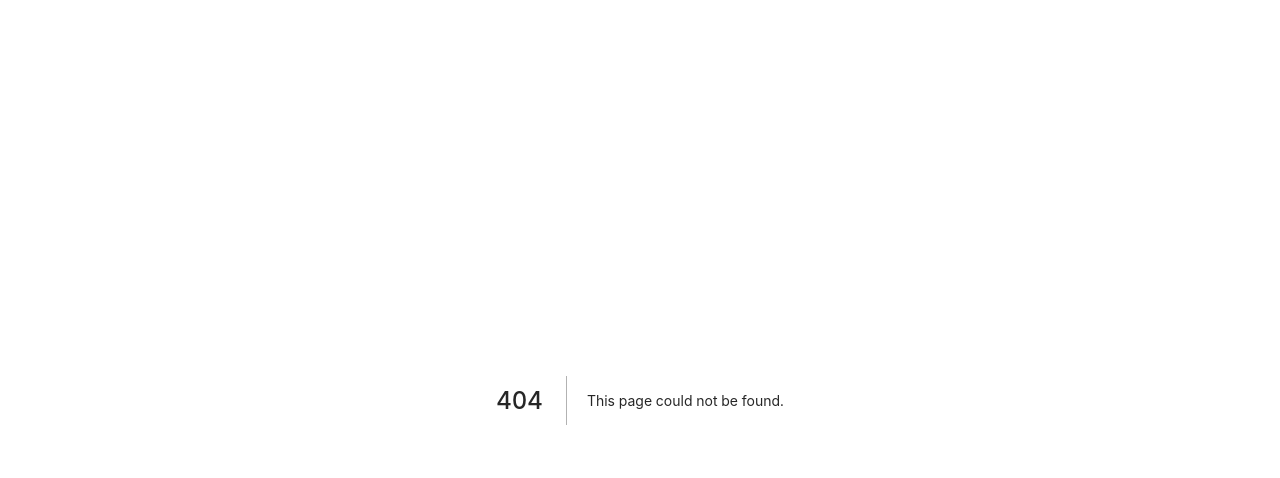
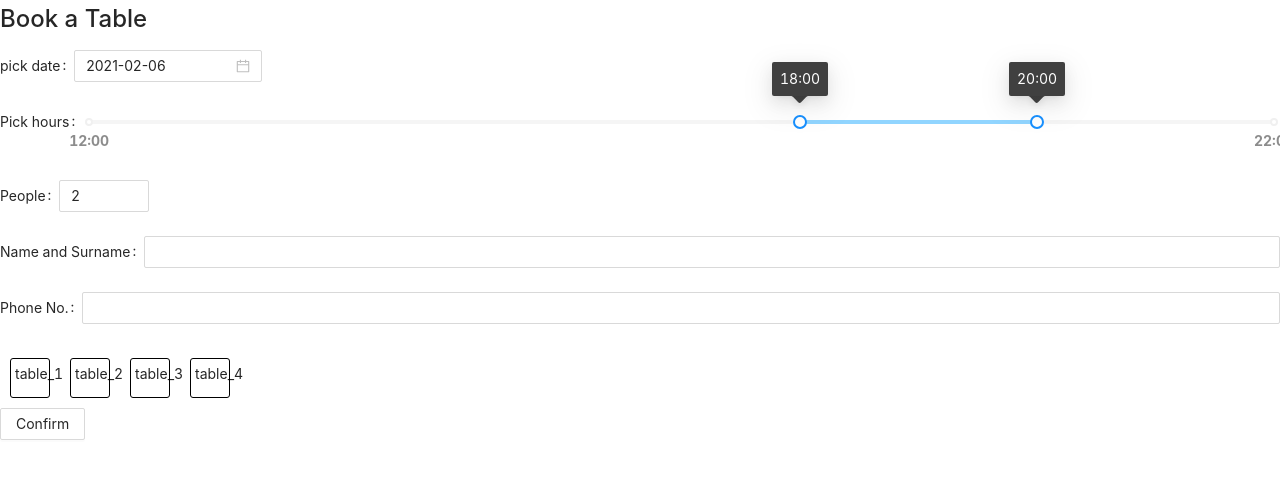
Before and after one commit to mpa-ia/eatNlounge, a Next.js app: page /bookings in a window 1280 px wide. Before the commit this address had no page. Shown: the top 478 px of the page. Built offline with nearby package versions, Linux system fonts and the light colour scheme.

Commit message:
create booking view & booking Form

```diff
--- /dev/null
+++ b/components/BookingForm/index.tsx
@@ -0,0 +1,117 @@
+import React, { useCallback, useState } from 'react';
+import { DatePicker, InputNumber, Form, Button, Slider, Input } from 'antd';
+import Tables from '../Tables';
+import { settings, content } from '../../settings';
+import moment from 'moment';
+import * as BookingFormTypes from './interfaces';
+
+const { hours, amountWidget, datePicker } = settings;
+const { bookingForm } = content.pages.bookings;
+
+interface Props {
+	schedule: Bookings.Schedule | undefined;
+}
+
+function BookingForm(props: Props): React.ReactElement {
+  const [pickedDate, pickDate] = useState(moment());
+  const [startHour, setStartHour] = useState<number>(hours.defaultMin);
+  // const [duration, setDuration] = useState<number>(hours.defaultMax - hours.defaultMin);
+  const [selectedTable, selectTable] = useState<string | null>(null);
+  const formatSliderTip = useCallback(
+    value => {
+      if (value) {
+        if (value % 1 === 0) {
+          return `${value}:00`;
+        } else {
+          const [naturalNumber] = value.toString().split('.');
+          return `${naturalNumber}:30`;
+        }
+      }
+    },
+    [],
+  );
+  const disableDates = useCallback(
+    current =>
+      current.diff(moment(), 'days') >= datePicker.maxDaysInFuture || current.diff(moment(), 'days') < 0
+    , [],
+  );
+  const updateDate: BookingFormTypes.UpdateDate = date => {
+    if (date) pickDate(date);
+
+  };
+  const chooseTable: BookingFormTypes.ChooseTable = tableId => {
+    selectTable(tableId);
+  };
+  const defineTablesStatus: BookingFormTypes.DefineTablesStatus = () =>
+    settings.tables.map(table => {
+      let isTableFree = true;
+      const date = pickedDate.format('YYYY/MM/DD');
+      if (
+        props.schedule &&
+				props.schedule[date] &&
+				props.schedule[date][startHour] &&
+				props.schedule[date][startHour].includes(table.id)
+      ) {
+        isTableFree = false;
+      }
+      return {
+        ...table,
+        isFree: isTableFree,
+        selected: selectedTable === table.id,
+      };
+    });
+  const changeBookingHours: BookingFormTypes.ChangeBookingHours = range => {
+    const [startHour, endHour] = range;
+    setStartHour(startHour);
+    setDuration(endHour - startHour);
+  };
+  return (
+    <Form>
+      <Form.Item label={bookingForm.pickDate}>
+        <DatePicker
+          disabledDate={disableDates}
+          onChange={updateDate}
+          defaultValue={pickedDate}
+        />
+      </Form.Item>
+      <Form.Item label={bookingForm.pickHours}>
+        <Slider
+          range
+          min={hours.open}
+          max={hours.latest}
+          defaultValue={[hours.defaultMin, hours.defaultMax]}
+          step={hours.step}
+          tooltipVisible
+          marks={{
+            [hours.open]: { label: <strong>{hours.open}:00</strong> },
+            [hours.latest]: { label: <strong>{hours.latest}:00</strong> },
+          }}
+          tipFormatter={formatSliderTip}
+          onChange={changeBookingHours}
+        />
+      </Form.Item>
+      <Form.Item label={bookingForm.enterPeople}>
+        <InputNumber
+          min={amountWidget.defaultMin}
+          max={amountWidget.defaultMax}
+          defaultValue={amountWidget.defaultValue}
+        />
+      </Form.Item>
+      <Form.Item label={bookingForm.enterSurname}>
+        <Input />
+      </Form.Item>
+      <Form.Item label={bookingForm.enterPhone}>
+        <Input />
+      </Form.Item>
+      <Tables
+        tables={defineTablesStatus()}
+        onSelect={chooseTable}
+      />
+      <Form.Item>
+        <Button>{bookingForm.confirm}</Button>
+      </Form.Item>
+    </Form>
+  );
+}
+
+export default BookingForm;
--- /dev/null
+++ b/components/BookingForm/interfaces.tsx
@@ -0,0 +1,6 @@
+import { Moment } from 'moment';
+
+export type UpdateDate = (date: Moment | null) => void;
+export type ChooseTable = (tableId: string) => void;
+export type DefineTablesStatus = () => Bookings.Table[];
+export type ChangeBookingHours = (range: number[]) => void;
--- /dev/null
+++ b/components/Tables/Tables.style.tsx
@@ -0,0 +1,34 @@
+import styled from 'styled-components';
+
+export const Room = styled.div`
+	display: flex;
+`;
+interface TableProps {
+	occupied: boolean;
+	selected: boolean;
+}
+export const Table = styled.div<TableProps>`
+	border-radius: 3px;
+	border: 1px solid black;
+	height: 40px;
+	width: 40px;
+	margin: 10px;
+	padding: 4px;
+	&:hover {
+    background-color: ${props => props.occupied ? 'grey' : 'lightyellow' };
+	}
+	${({ occupied }) => occupied && `
+    background-color: grey;
+    opacity: 0.8;
+    pointer-events: none;
+		cursor: not-allowed;
+		border-color: darkgray;
+  `};
+		${({ selected }) => selected && `
+    background-color: lightblue;
+		border-color: darkgray;
+		&:hover {
+    	background-color: lightblue;
+		}
+  `};
+`;
--- /dev/null
+++ b/components/Tables/index.tsx
@@ -0,0 +1,25 @@
+import React from 'react';
+import * as Space from './Tables.style';
+interface Props {
+	tables: Bookings.Table[];
+	onSelect: (tableId: string) => void;
+}
+
+function Tables(props: Props):React.ReactElement {
+  return (
+    <Space.Room>
+      {props.tables.map(table =>
+        <Space.Table
+          key={table.id}
+          occupied={!table.isFree}
+          selected={table.selected}
+          onClick={props.onSelect.bind(null, table.id)}
+        >
+          {table.id}
+        </Space.Table>,
+      )}
+    </Space.Room>
+  );
+}
+
+export default Tables;
--- /dev/null
+++ b/pages/bookings/index.tsx
@@ -0,0 +1,43 @@
+/* eslint-disable react-hooks/exhaustive-deps */
+import React, { useState, useEffect } from 'react';
+import BookingForm from '../../components/BookingForm';
+import Head from 'next/head';
+import { content } from '../../settings';
+import { bookings } from '../../settings/bookings';
+import * as bookingTypes from './interfaces';
+
+function Bookings(): React.ReactElement {
+  const [bookingSchedule, setBookingSchedule] = useState<Bookings.Schedule>();
+  useEffect(() => {
+    // Todo: mocked, API call in the future
+    bookings.customers.forEach(booking => {
+      createBookingSchedule(booking.date, booking.hour, booking.duration, booking.tableId);
+    });
+  }, []);
+  const createBookingSchedule: bookingTypes.BookTable = (date, hour, duration, tableId) => {
+    const bookings = { ...bookingSchedule };
+    if (typeof bookings[date] === 'undefined') {
+      bookings[date] = {};
+    }
+    for (let hourBlock = hour; hourBlock < hour + duration; hourBlock += 0.5) {
+      if (typeof bookings[date][hourBlock] === 'undefined') {
+        bookings[date][hourBlock] = [];
+        bookings[date][hourBlock].push(tableId);
+      } else {
+        bookings[date][hourBlock].push(tableId);
+      }
+    }
+    setBookingSchedule(bookings);
+  };
+  return (
+    <>
+      <Head>
+        <title>{content.general.title} | {content.pages.bookings.title}</title>
+      </Head>
+      <h2>{content.pages.bookings.header}</h2>
+      <BookingForm schedule={bookingSchedule} />
+    </>
+  );
+}
+
+export default Bookings;
--- /dev/null
+++ b/pages/bookings/interfaces.tsx
@@ -0,0 +1 @@
+export type BookTable = (date: string, hour: number, duration: number, tableId: string) => void;
--- /dev/null
+++ b/settings/bookings.tsx
@@ -0,0 +1,94 @@
+export const bookings = {
+  event:[
+    {
+      'id':1,
+      'date':'2019-01-01',
+      'hour':'12:30',
+      'table':1,
+      'repeat':false,
+      'duration':4,
+      'ppl':3,
+      'starters':[
+      ],
+    },
+    {
+      'id':2,
+      'date':'2019-01-01',
+      'hour':'16:00',
+      'table':3,
+      'repeat':'daily',
+      'duration':2,
+      'ppl':3,
+      'starters':[
+        'bread',
+        'lemonWater',
+      ],
+    },
+    {
+      'id':3,
+      'date':'2019-01-01',
+      'hour':'12:00',
+      'table':3,
+      'repeat':'daily',
+      'duration':2,
+      'ppl':3,
+      'starters':[
+        'bread',
+        'lemonWater',
+      ],
+    },
+    {
+      'id':4,
+      'date':'2019-01-01',
+      'hour':'13:00',
+      'table':2,
+      'repeat':'daily',
+      'duration':4,
+      'ppl':3,
+      'starters':[
+      ],
+    },
+    {
+      'id':5,
+      'date':'2019-01-01',
+      'hour':'18:00',
+      'table':2,
+      'repeat':'daily',
+      'duration':2,
+      'ppl':3,
+      'starters':[
+        'lemonWater',
+      ],
+    },
+  ],
+  customers: [
+    {
+      bookingId: 1,
+      date:'2021/02/08',
+      hour: 16,
+      tableId: 'table_3',
+      repeat: false,
+      duration: 2,
+      people:3,
+      starters:[
+        'bread',
+        'lemonWater',
+      ],
+      name: 'Jan Kowalski',
+      phone: '521451621',
+    },
+    {
+      bookingId: 2,
+      date:'2021/02/07',
+      hour: 18,
+      tableId: 'table_2',
+      repeat: false,
+      duration: 2,
+      people:3,
+      starters:[
+        'bread',
+        'lemonWater',
+      ],
+    },
+  ],
+};
--- /dev/null
+++ b/settings/index.tsx
@@ -0,0 +1,44 @@
+export const settings = {
+  hours: {
+    open: 12,
+    close: 24,
+    step: 0.5,
+    latest: 22,
+    defaultMin: 18,
+    defaultMax: 20,
+  },
+  tables: [
+    { id: 'table_1'},
+    { id: 'table_2'},
+    { id: 'table_3'},
+    { id: 'table_4'},
+  ],
+  amountWidget: {
+    defaultValue: 2,
+    defaultMin: 1,
+    defaultMax: 8,
+  },
+  datePicker: {
+    maxDaysInFuture: 14,
+  },
+};
+
+export const content = {
+  general: {
+    title: 'Eat n\'Lounge',
+  },
+  pages: {
+    bookings: {
+      header: 'Book a Table',
+      title: 'Book a Table',
+      bookingForm: {
+        confirm: 'Confirm',
+        enterPhone: 'Phone No.',
+        enterSurname: 'Name and Surname',
+        enterPeople: 'People',
+        pickHours: 'Pick hours',
+        pickDate: 'pick date',
+      },
+    },
+  },
+};
```
Also changed, not shown: pages/index.tsx (+5 -4 lines).
